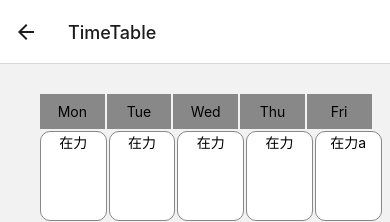
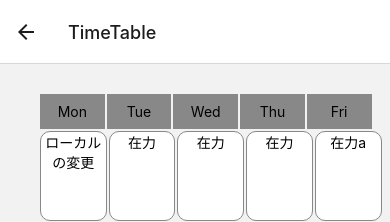
Before and after one commit to soshi1234/ArukuArupaka-R, a React Native app in the folder frontend/: screen /TimeTable in a window 390 px wide. Shown: the top 222 px of the page. Built offline with nearby package versions, Linux system fonts and the light colour scheme.

Commit message:
違うファイル　pushテスasト

```diff
--- a/frontend/src/View/TimeTableView.jsx
+++ b/frontend/src/View/TimeTableView.jsx
@@ -15,7 +15,7 @@ const HelloWorldApp = () => {
           <WeekFram weekDay={"Fri"}></WeekFram>
         </View>
         <View style={styles.tableKoma} >
-          <ClassFrame className="在力"/>
+          <ClassFrame className="ローカルの変更"/>
           <ClassFrame className="在力"/>
           <ClassFrame className="在力"/>
           <ClassFrame className="在力"/>
```
